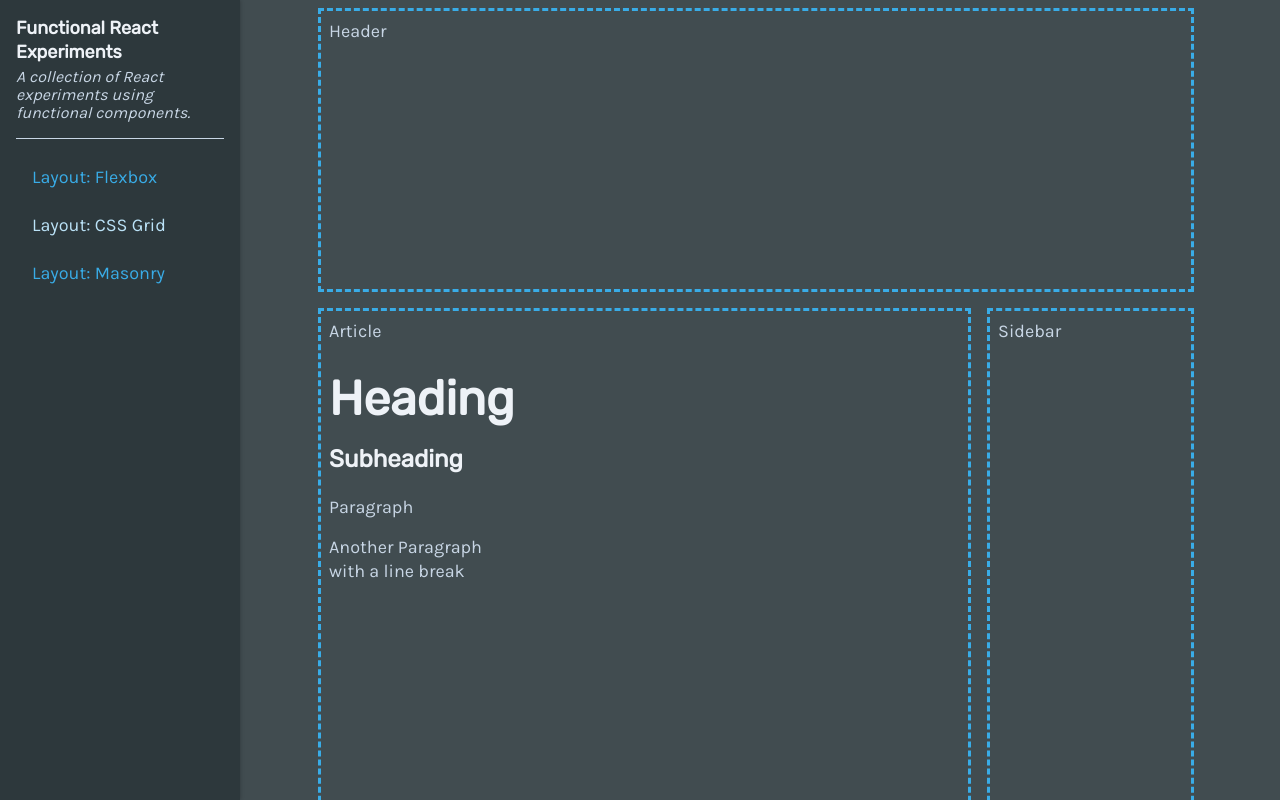
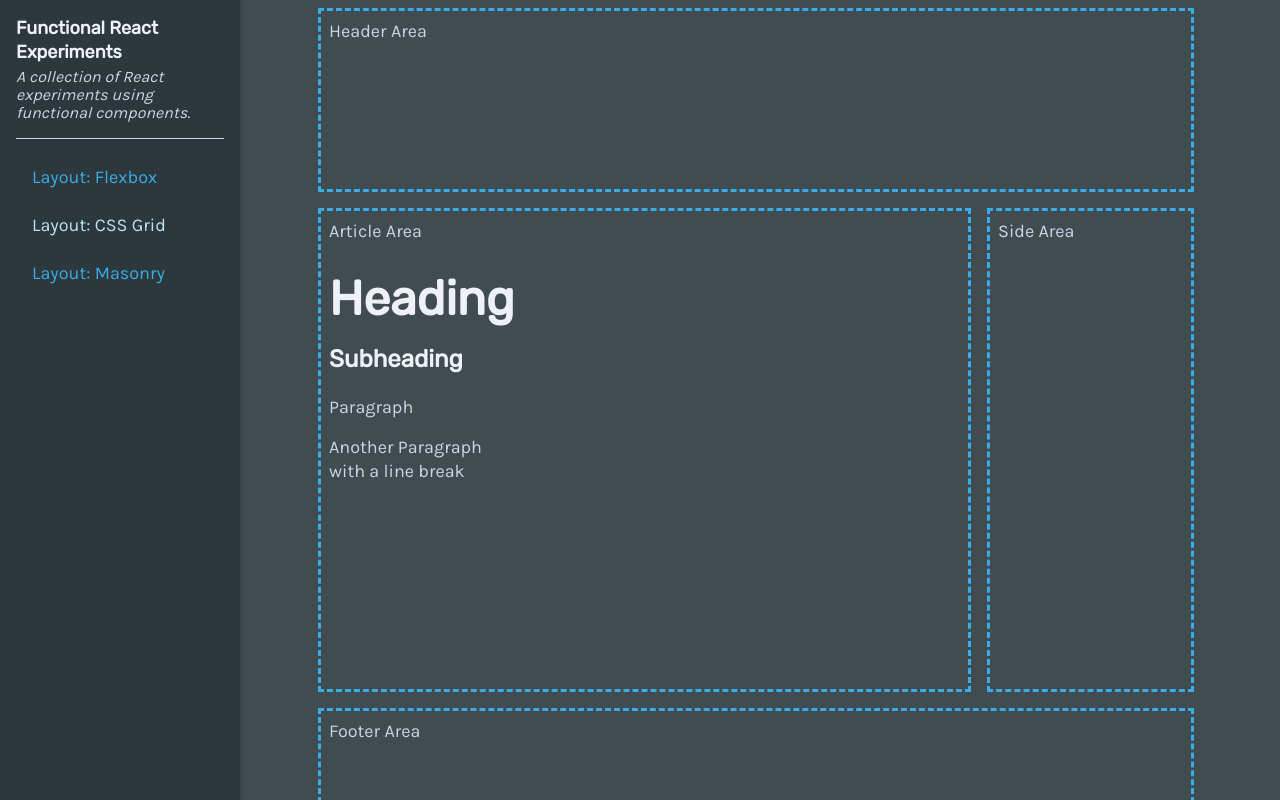
Before and after one commit to orjanbp/react-functional, a React (Create React App) app: page /grid-layout in a window 1280 px wide. Shown: the top 800 px of the page. Built offline with nearby package versions, Linux system fonts and the light colour scheme.

Commit message:
refactor: make css-grid page areas explicit

```diff
--- a/src/pages/css-grid.js
+++ b/src/pages/css-grid.js
@@ -11,18 +11,18 @@ import GridBox from '../components/grid/grid-box'
 const PageCssGrid = () => (
   <Page>
     <Grid
-      areas="'head head' 'article side' 'footer footer'"
-      rows="300px minmax(600px, auto) 200px"
+      areas="'header header' 'article side' 'footer footer'"
+      rows="200px minmax(500px, auto) 200px"
       columns="3fr 1fr"
     >
-      <GridBox area="head">
+      <GridBox area="header">
         <Outline>
-          <Text.p>Header</Text.p>
+          <Text.p>Header Area</Text.p>
         </Outline>
       </GridBox>
       <GridBox area="article">
         <Outline>
-          <Text.p>Article</Text.p>
+          <Text.p>Article Area</Text.p>
           <Text.h1>Heading</Text.h1>
           <Text.h2>Subheading</Text.h2>
           <Text.p>Paragraph</Text.p>
@@ -33,12 +33,12 @@ const PageCssGrid = () => (
       </GridBox>
       <GridBox area="side">
         <Outline>
-          <Text.p>Sidebar</Text.p>
+          <Text.p>Side Area</Text.p>
         </Outline>
       </GridBox>
       <GridBox area="footer">
         <Outline>
-          <Text.p>Footer</Text.p>
+          <Text.p>Footer Area</Text.p>
         </Outline>
       </GridBox>
     </Grid>
```
